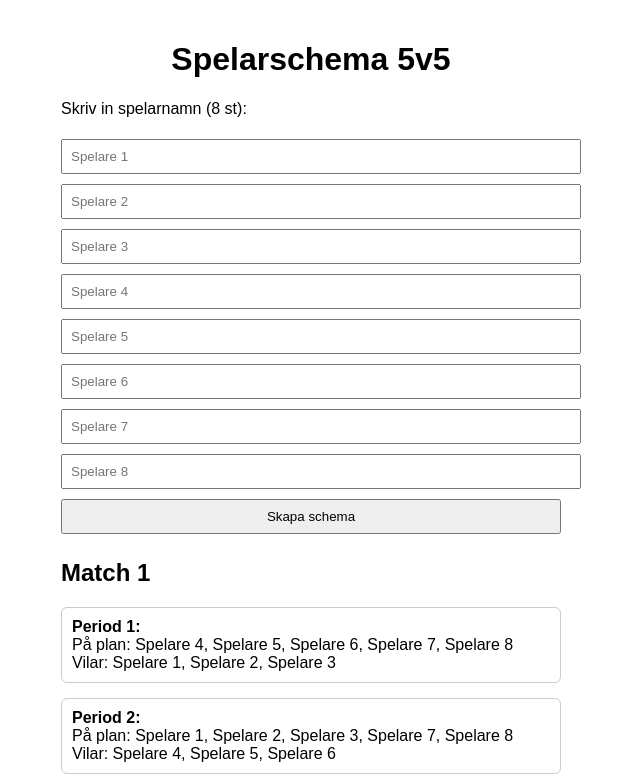
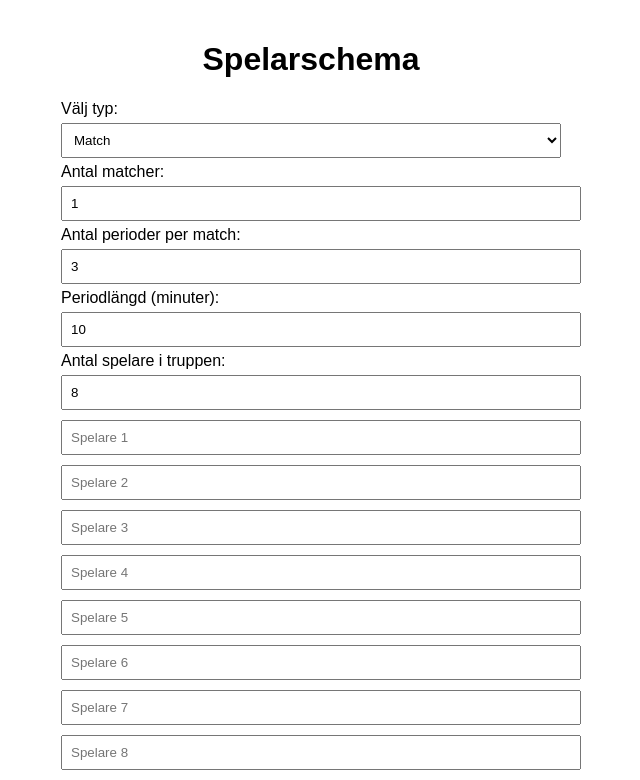
Before and after one commit to stadion1/fotboll-schema, a plain HTML site: page index.html in a window 1280 px wide. Both pictures are taken after a click on the button "Skapa schema". Shown: the top 780 px of the page, without its empty margins (329-969 px from the left). Drawn offline with Linux system fonts and the light colour scheme.

Commit message:
Add files via upload

```diff
--- a/index.html
+++ b/index.html
@@ -7,63 +7,93 @@
   <style>
     body { font-family: Arial, sans-serif; padding: 20px; max-width: 500px; margin: auto; }
     h1 { text-align: center; }
-    input, button { margin: 5px 0; padding: 8px; width: 100%; }
+    input, select, button { margin: 5px 0; padding: 8px; width: 100%; }
     .period { margin-top: 15px; padding: 10px; border: 1px solid #ccc; border-radius: 6px; }
-    .highlight { background: #f0f8ff; }
   </style>
 </head>
 <body>
-  <h1>Spelarschema 5v5</h1>
-  <p>Skriv in spelarnamn (8 st):</p>
+  <h1>Spelarschema</h1>
+
+  <label for="mode">Välj typ:</label>
+  <select id="mode" onchange="showModeOptions()">
+    <option value="match">Match</option>
+    <option value="turnering">Turnering</option>
+  </select>
+
+  <div id="options">
+    <label for="matches">Antal matcher:</label>
+    <input type="number" id="matches" value="1" min="1">
+    <label for="periods">Antal perioder per match:</label>
+    <input type="number" id="periods" value="3" min="1">
+    <label for="periodLength">Periodlängd (minuter):</label>
+    <input type="number" id="periodLength" value="10" min="1">
+    <label for="numPlayers">Antal spelare i truppen:</label>
+    <input type="number" id="numPlayers" value="8" min="5">
+  </div>
+
   <div id="players"></div>
   <button onclick="generateSchedule()">Skapa schema</button>
 
   <div id="schedule"></div>
 
   <script>
-    // skapa 8 inputfält för spelarnamn
     const playersDiv = document.getElementById("players");
-    for (let i = 0; i < 8; i++) {
-      let input = document.createElement("input");
-      input.placeholder = "Spelare " + (i+1);
-      input.id = "p" + i;
-      playersDiv.appendChild(input);
+    let playerInputs = [];
+
+    function showModeOptions() {
+      const mode = document.getElementById("mode").value;
+      document.getElementById("matches").parentElement.style.display = mode === 'turnering' ? 'block' : 'none';
     }
 
+    function createPlayerInputs() {
+      playersDiv.innerHTML = '';
+      playerInputs = [];
+      const num = parseInt(document.getElementById("numPlayers").value);
+      for (let i = 0; i < num; i++) {
+        let input = document.createElement("input");
+        input.placeholder = `Spelare ${i+1}`;
+        input.id = `p${i}`;
+        playersDiv.appendChild(input);
+        playerInputs.push(input);
+      }
+    }
+
+    document.getElementById("numPlayers").addEventListener('input', createPlayerInputs);
+    createPlayerInputs();
+
     function generateSchedule() {
-      const players = [];
-      for (let i = 0; i < 8; i++) {
-        players.push(document.getElementById("p"+i).value || ("Spelare "+(i+1)));
-      }
+      const numPlayers = parseInt(document.getElementById("numPlayers").value);
+      const periods = parseInt(document.getElementById("periods").value);
+      const periodLength = parseInt(document.getElementById("periodLength").value);
+      const mode = document.getElementById("mode").value;
+      const matches = mode === 'turnering' ? parseInt(document.getElementById("matches").value) : 1;
 
+      const players = playerInputs.map(input => input.value || input.placeholder);
       const scheduleDiv = document.getElementById("schedule");
-      scheduleDiv.innerHTML = "";
+      scheduleDiv.innerHTML = '';
 
-      const matches = 4;
-      const periods = 3;
-
-      // rotation (exempel: varje period 3 vilar)
-      const rests = [
-        [[0,1,2],[3,4,5],[6,7,0]],
-        [[1,2,3],[4,5,7],[0,1,7]],
-        [[2,3,4],[5,6,7],[0,1,2]],
-        [[3,4,5],[6,7,0],[1,2,3]]
-      ];
+      let playTime = new Array(numPlayers).fill(0);
 
       for (let m = 0; m < matches; m++) {
         let matchDiv = document.createElement("div");
         matchDiv.innerHTML = `<h2>Match ${m+1}</h2>`;
+
         for (let p = 0; p < periods; p++) {
-          const restIdx = rests[m][p];
-          const restNames = restIdx.map(i => players[i]);
-          const playNames = players.filter((_, idx) => !restIdx.includes(idx));
+          // Sortera spelare efter minst speltid för jämn rotation
+          let sorted = players.map((name, idx) => ({name, idx, time: playTime[idx]}))
+                              .sort((a,b) => a.time - b.time);
+          const onField = sorted.slice(0,5).map(s => s.idx);
+          const offField = sorted.slice(5).map(s => s.idx);
+          onField.forEach(i => playTime[i] += periodLength);
+
           let periodDiv = document.createElement("div");
           periodDiv.className = "period";
-          periodDiv.innerHTML = `<strong>Period ${p+1}:</strong><br>
-            På plan: ${playNames.join(", ")}<br>
-            Vilar: ${restNames.join(", ")}`;
+          periodDiv.innerHTML = `<strong>Period ${p+1} (${periodLength} min):</strong><br>
+                                 På plan: ${onField.map(i=>players[i]).join(", ")}<br>
+                                 Vilar: ${offField.map(i=>players[i]).join(", ")}`;
           matchDiv.appendChild(periodDiv);
         }
+
         scheduleDiv.appendChild(matchDiv);
       }
     }
```
